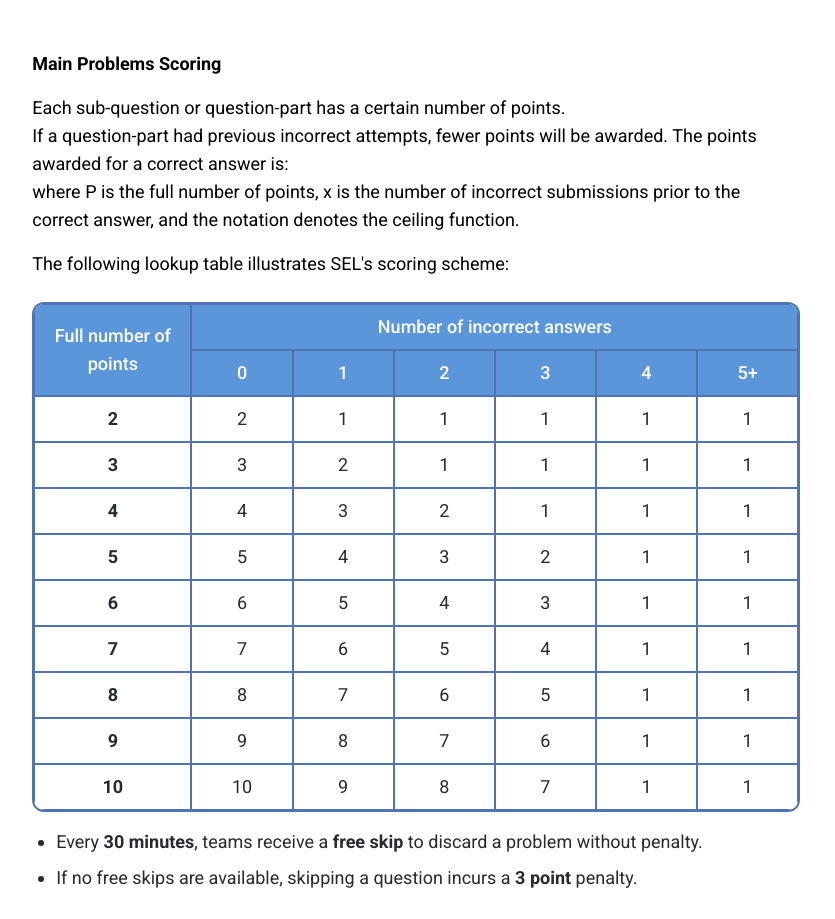
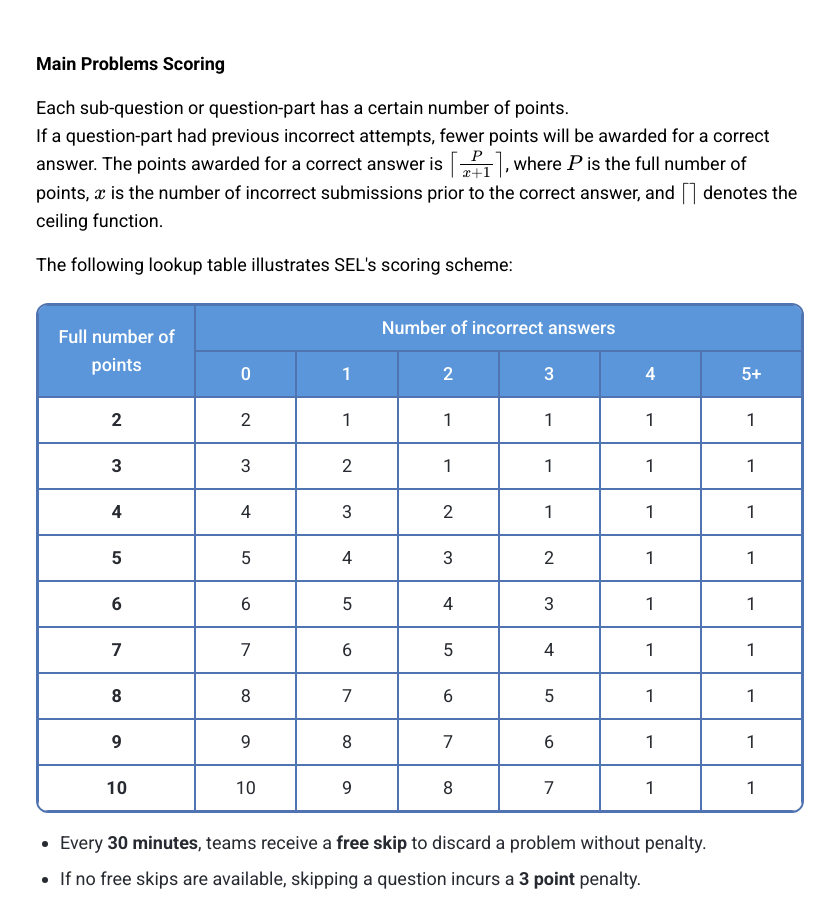
Before and after one commit to jonyewcodes/old, a Next.js app: page /rules in a window 1280 px wide. Shown: the part 2882-3801 px from the top of the page, without its empty margins (300-1135 px from the left). Built offline with nearby package versions, Linux system fonts and the light colour scheme.

Commit message:
Fixed Latex for rules page

```diff
--- a/app/(pages)/rules/page.tsx
+++ b/app/(pages)/rules/page.tsx
@@ -115,6 +115,18 @@ function CompetitionPlatform() {
 }
 
 function ContestFormatAndScoring() {
+  useEffect(() => {
+    // Load MathJax
+    const script = document.createElement('script');
+    script.src = 'https://cdn.jsdelivr.net/npm/mathjax@3/es5/tex-mml-chtml.js';
+    script.async = true;
+    document.head.appendChild(script);
+
+    return () => {
+      document.head.removeChild(script);
+    };
+  }, []);
+
   return (
     <section id="Contest Format and Scoring" className="mt-12">
       <SubHeading>Contest Format and Scoring</SubHeading>
@@ -233,14 +245,13 @@ function ContestFormatAndScoring() {
         Each sub-question or question-part has a certain number of points.
       </p>
       <p>
-        If a question-part had previous incorrect attempts, fewer points will be
-        awarded. The points awarded for a correct answer is:
+        If a question-part had previous incorrect attempts, fewer points will be awarded for a correct answer. The points awarded for a correct answer is{" "}
+        <span style={{ display: 'inline-block' }}>
+          {"\\(\\left\\lceil \\frac{P}{x+1} \\right\\rceil\\)"}
+        </span>
+        , where {"\\(P\\)"} is the full number of points, {"\\(x\\)"} is the number of incorrect submissions prior to the correct answer, and {"\\(\\lceil \\rceil\\)"} denotes the ceiling function.
       </p>
-      <p>
-        where P is the full number of points, x is the number of incorrect
-        submissions prior to the correct answer, and the notation denotes the
-        ceiling function.
-      </p>
+
       <p className="mt-4">
         The following lookup table illustrates SEL&apos;s scoring scheme:
       </p>
@@ -783,7 +794,7 @@ function SideBar({ selected }: { selected?: string }) {
   };
 
   return (
-    <aside className="hidden lg:block sticky top-24 self-start h-fit">
+    <aside className="hidden lg:block sticky top-24 self-start h-fit w-64">
       <div className="flex flex-col gap-2 border-b-2 lg:border-b-0 border-[#D0D0D0] px-2 py-4 lg:py-8">
         {sectionIds.map((id) => {
           const isActive = selected === id;
@@ -806,7 +817,7 @@ function SideBar({ selected }: { selected?: string }) {
         })}
       </div>
     </aside>
-  );
+      );
 }
 
 function MobileContents() {
@@ -955,7 +966,7 @@ export default function RulesPage() {
       </div>
       <MobileContents />
       <div className="flex justify-center mt-16">
-        <div className="max-w-screen-xl w-full px-6 sm:px-12 lg:px-12 flex flex-col lg:flex-row">
+        <div className="max-w-screen-xl w-full px-6 sm:px-12 lg:px-12 flex flex-col lg:flex-row min-h-screen overflow-y-auto">
           <SideBar selected={selected} />
           <div className="w-full lg:pl-8 flex-1">
             <div className="max-w-3xl text-lg">
--- a/package.json
+++ b/package.json
@@ -28,6 +28,7 @@
     "igniteui-react-spreadsheet": "^18.7.7",
     "katex": "^0.16.21",
     "lucide-react": "^0.475.0",
+    "mathjax-full": "^3.2.2",
     "next": "^15.1.2",
     "react": "^19.0.0",
     "react-chartjs-2": "^5.3.0",
```
Also changed, not shown: 1 other file (tests, documents, lock files or other folders).
